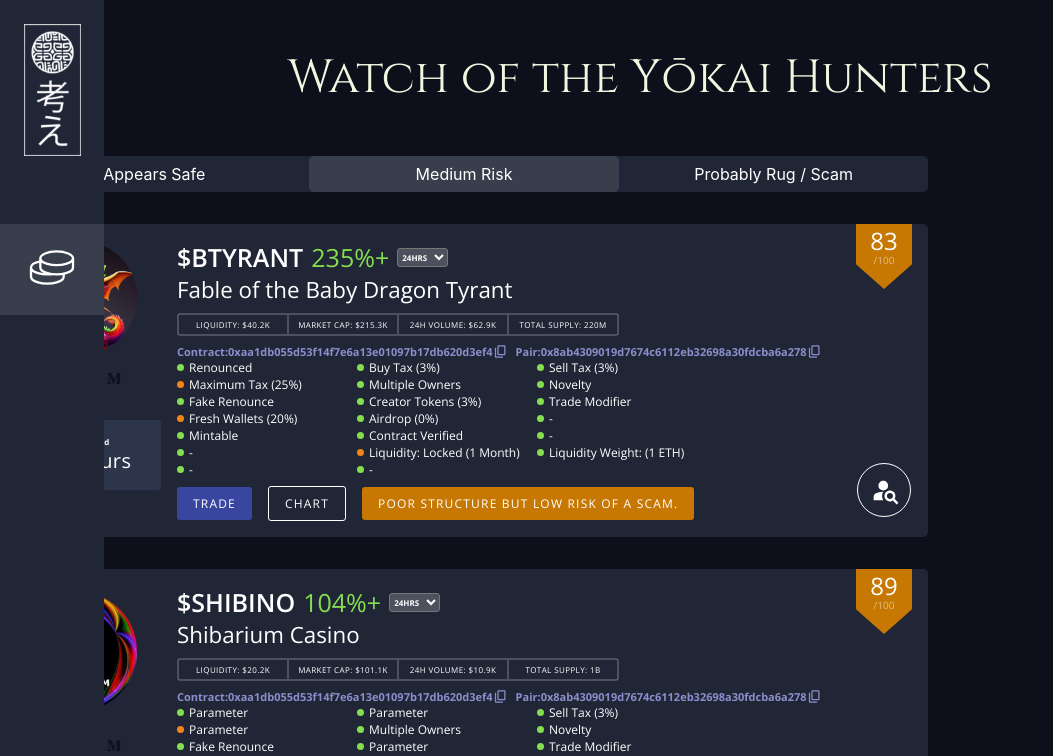
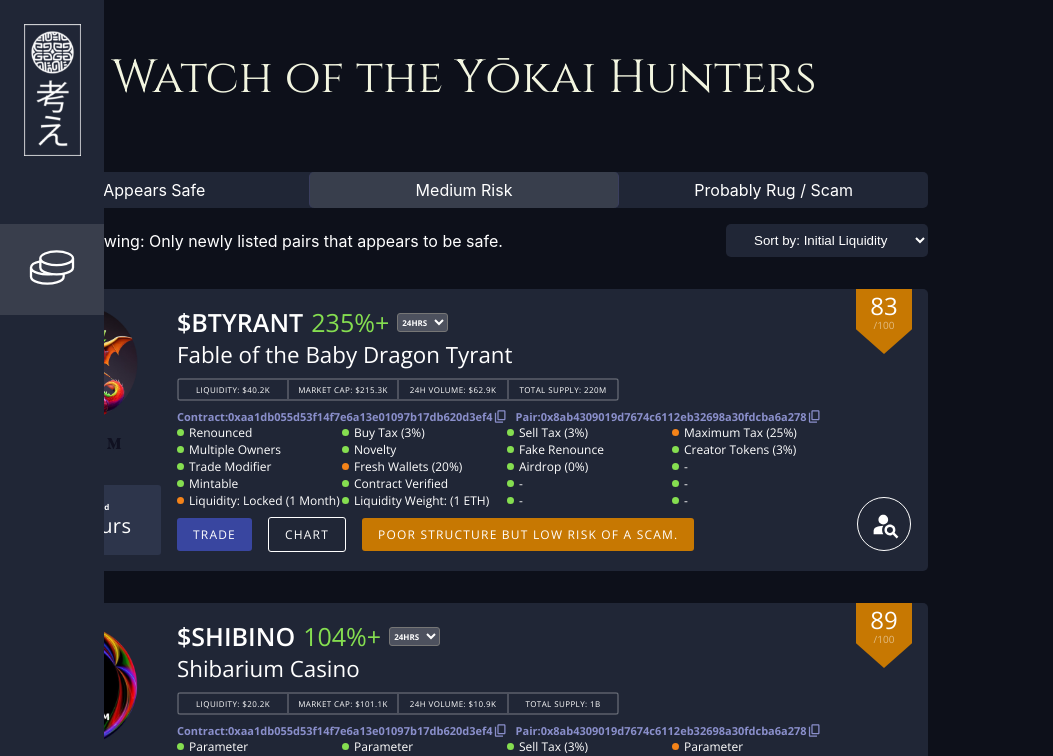
Before and after one commit to shivamanand-dev/amarkaTask, a React (Create React App) app: page / in a window 1280 px wide. Shown: the top 756 px of the page, without its empty margins (0-1053 px from the left). Built offline with nearby package versions, Linux system fonts and the light colour scheme.

Commit message:
modified

```diff
--- a/src/App.js
+++ b/src/App.js
@@ -1,35 +1,16 @@
-import { useState } from "react";
 import "./App.css";
-import PairsCard from "./Components/PairsCard";
+import ScreenOne from "./Components/Screen1";
 import SideBar from "./Components/Sidebar";
-import TabNavigation from "./Components/TabNavigation";
 
 import data from "./data.json";
 
 function App() {
-  const [activeTab, setActiveTab] = useState(1);
-  const handleNavClick = (tab) => {
-    console.log(tab);
-    setActiveTab(tab);
-  };
   console.log(data);
   return (
     <>
       <SideBar />
       <div className="wrapper">
-        <p className="heading">Watch of the Yōkai Hunters</p>
-        <TabNavigation
-          tabs={[
-            { title: "Appears Safe" },
-            { title: "Medium Risk" },
-            { title: "Probably Rug / Scam" },
-          ]}
-          handleNavClick={handleNavClick}
-          activeTab={activeTab}
-        />
-        {data.map((e) => {
-          return <PairsCard key={e.name} data={e} />;
-        })}
+        <ScreenOne data={data} />
       </div>
     </>
   );
--- /dev/null
+++ b/src/Components/ChatBox/index.js
@@ -0,0 +1,7 @@
+import React from "react";
+
+const ChatBox = () => {
+  return <div>ChatBox</div>;
+};
+
+export default ChatBox;
--- a/src/Components/PairsCard/StyledPairsCard.js
+++ b/src/Components/PairsCard/StyledPairsCard.js
@@ -150,7 +150,7 @@ export const StyledPairsCard = styled.section`
         font-size: 12px;
       }
       .featureItem {
-        width: 180px;
+        width: 165px;
       }
     }
     .buttons {
--- /dev/null
+++ b/src/Components/Screen1/StyledScreenOne.js
@@ -0,0 +1,24 @@
+import styled from "styled-components";
+
+export const StyledScreenOne = styled.section`
+  max-width: 928px;
+  .leftSec {
+    display: inline-block;
+    .currentShowingTitle {
+      justify-content: space-between;
+      margin-top: 1rem;
+      p {
+        margin: 0;
+      }
+      select {
+        background: #202636;
+        border-radius: 5px;
+        padding: 0.5rem 1.5rem;
+        border: none;
+        color: #fff;
+      }
+    }
+  }
+  .rightSec {
+  }
+`;
--- /dev/null
+++ b/src/Components/Screen1/index.js
@@ -0,0 +1,48 @@
+import React, { useState } from "react";
+import ChatBox from "../ChatBox";
+import PairsCard from "../PairsCard";
+import TabNavigation from "../TabNavigation";
+import { StyledScreenOne } from "./StyledScreenOne";
+
+const ScreenOne = ({ data }) => {
+  const [activeTab, setActiveTab] = useState(1);
+  const handleNavClick = (tab) => {
+    console.log(tab);
+    setActiveTab(tab);
+  };
+  return (
+    <StyledScreenOne>
+      <p className="heading">Watch of the Yōkai Hunters</p>
+      <div className="leftSec">
+        <TabNavigation
+          tabs={[
+            { title: "Appears Safe" },
+            { title: "Medium Risk" },
+            { title: "Probably Rug / Scam" },
+          ]}
+          handleNavClick={handleNavClick}
+          activeTab={activeTab}
+        />
+        <div className="flex currentShowingTitle">
+          <p>
+            Currently Showing: Only newly listed pairs that appears to be safe.
+          </p>
+
+          <select name="" value="Initial Liquidity">
+            <option value="Initial Liquidity">
+              Sort by: Initial Liquidity
+            </option>
+          </select>
+        </div>
+        {data.map((e) => {
+          return <PairsCard key={e.name} data={e} />;
+        })}
+      </div>
+      <div className="rightSec">
+        <ChatBox />
+      </div>
+    </StyledScreenOne>
+  );
+};
+
+export default ScreenOne;
```
